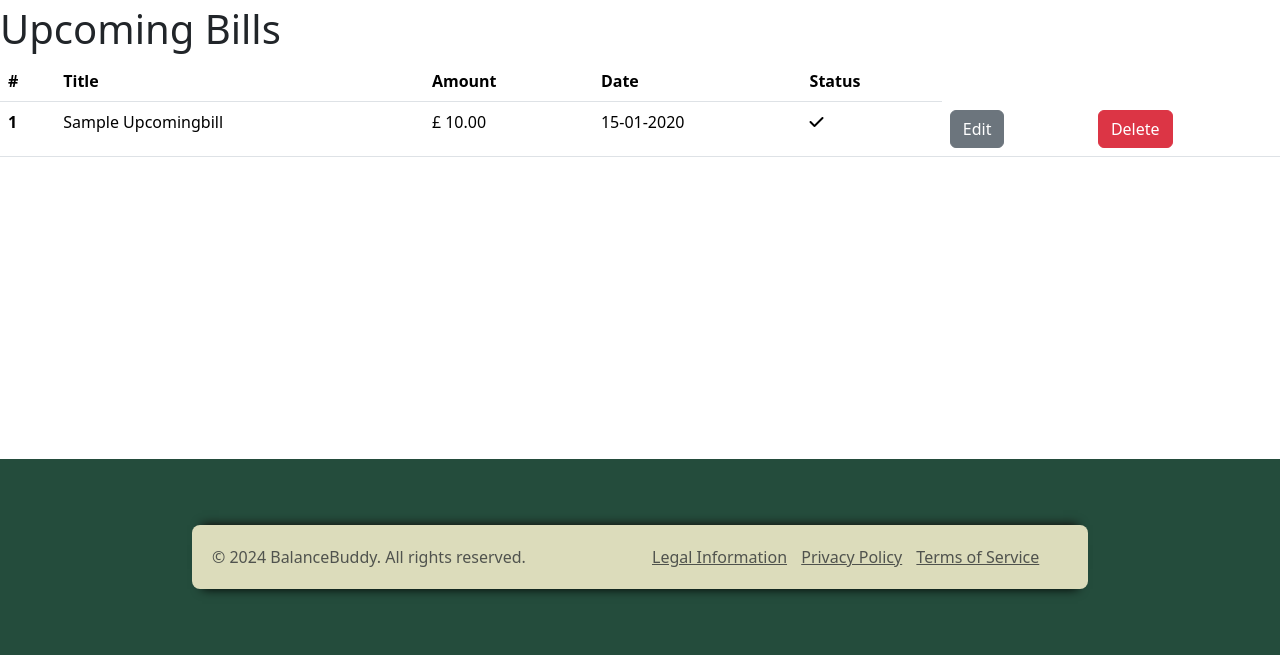
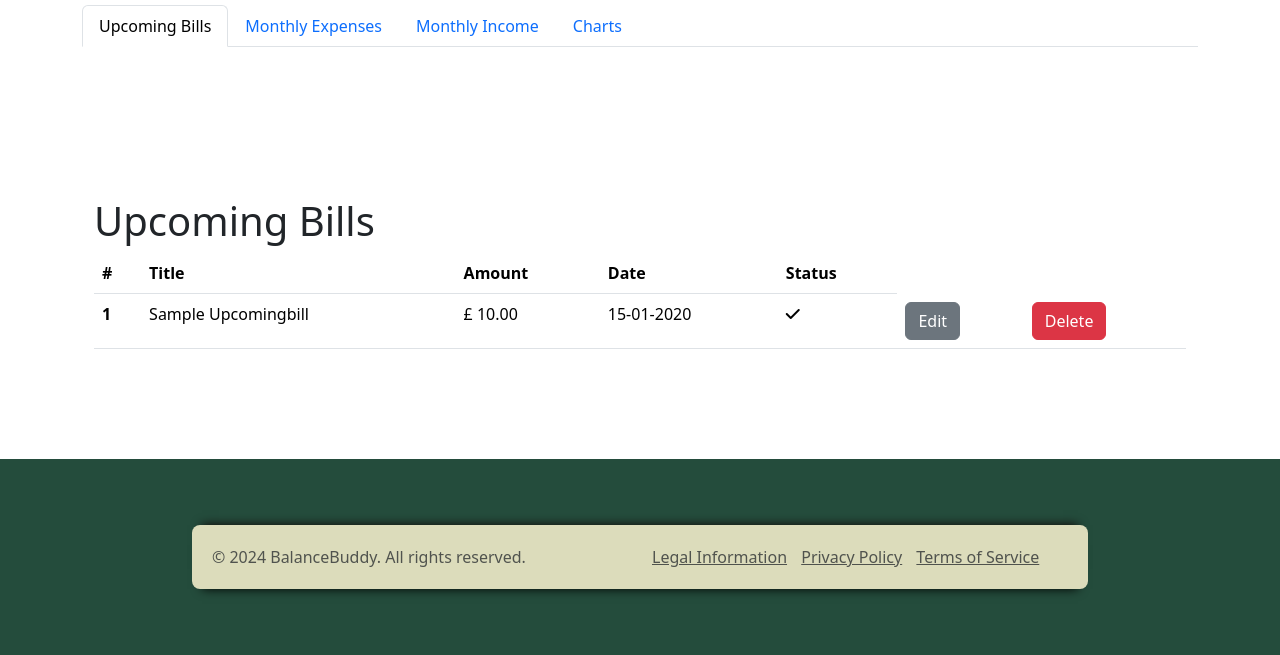
Before and after one commit to douglas86/january-hackathon-team8, a Django app: page / in a window 1280 px wide. Shown: the part 145-800 px from the top of the page. Run offline with Django 5.2, Linux system fonts and the light colour scheme; a user stored in the database is signed in; tables that the repository leaves empty hold one stand-in row (values such as "Sample post"); some libraries are stand-ins or nearby versions.

Commit message:
Added tabs to dashboard

```diff
--- a/static/css/styles.css
+++ b/static/css/styles.css
@@ -116,7 +116,7 @@ form button {
     margin-top: 80px;
 }
 
-.container {
+.login-container {
     margin-top: 80px;
 }
 
--- a/templates/account/login.html
+++ b/templates/account/login.html
@@ -7,7 +7,7 @@
 {% endblock head_title %}
 
 {% block content %}
-<div class="container">
+<div class="login-container">
     {% element h1 %}
     {% trans "Sign In" %}
     {% endelement %}
--- a/templates/dashboard/index.html
+++ b/templates/dashboard/index.html
@@ -3,8 +3,28 @@
 
 {% block content %}
     {% if user.is_authenticated %}
-    <section class="dashboard">
-        <h1>Upcoming Bills</h1>
+
+    <div class="container">
+        <ul class="nav nav-tabs">
+            <li class="nav-item">
+                <a class="nav-link active" data-toggle="tab" href="#upcomingBills">Upcoming Bills</a>
+            </li>
+            <li class="nav-item">
+                <a class="nav-link" data-toggle="tab" href="#monthlyExpenses">Monthly Expenses</a>
+            </li>
+            <li class="nav-item">
+                <a class="nav-link" data-toggle="tab" href="#monthlyIncome">Monthly Income</a>
+            </li>
+            <li class="nav-item">
+                <a class="nav-link" data-toggle="tab" href="#charts">Charts</a>
+            </li>
+        </ul>
+
+        <div class="tab-content">
+            <!-- Upcoming Bills Tab -->
+            <div id="upcomingBills" class="container tab-pane active">
+                <section class="dashboard">
+                    <h1>Upcoming Bills</h1>
 
         <table class="table">
             <thead>
@@ -76,7 +96,19 @@
             {% endfor %}
             </tbody>
         </table>
-    </section>
+                </section>
+            </div>
+            <div id="monthlyExpenses" class="container tab-pane fade">
+                <!-- Code for the "Monthly Expenses" tab goes here -->
+            </div>
+            <div id="monthlyIncome" class="container tab-pane fade">
+                <!-- Code for the "Monthly Income" tab goes here -->
+            </div>
+            <div id="charts" class="container tab-pane fade">
+                <!-- Code for the "Charts" tab goes here -->
+            </div>
+        </div>
+    </div>
     {% else %}
     <section id="hero" class="d-flex justify-content-center align-items-center vh-100">
         <div class="hero-text-box text-center">
```
